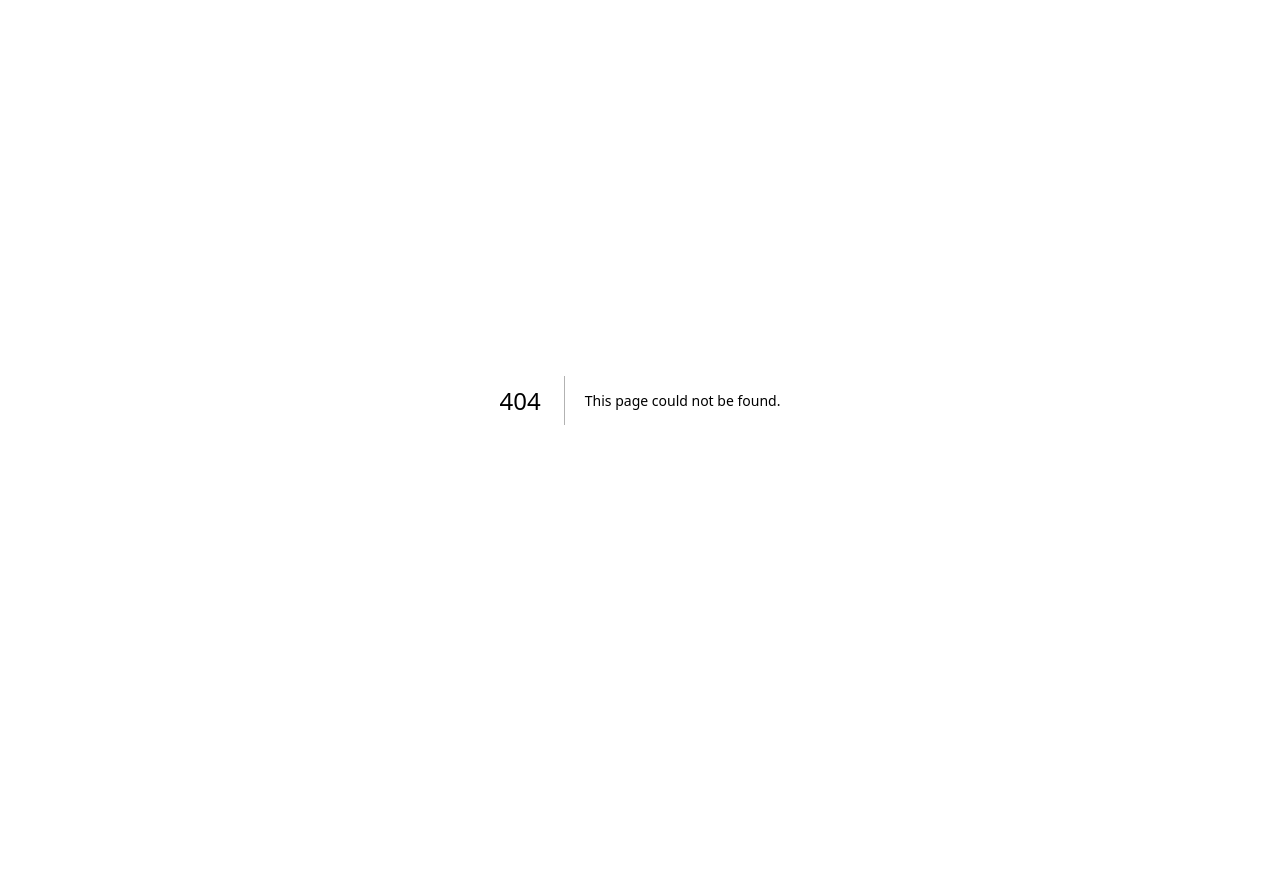
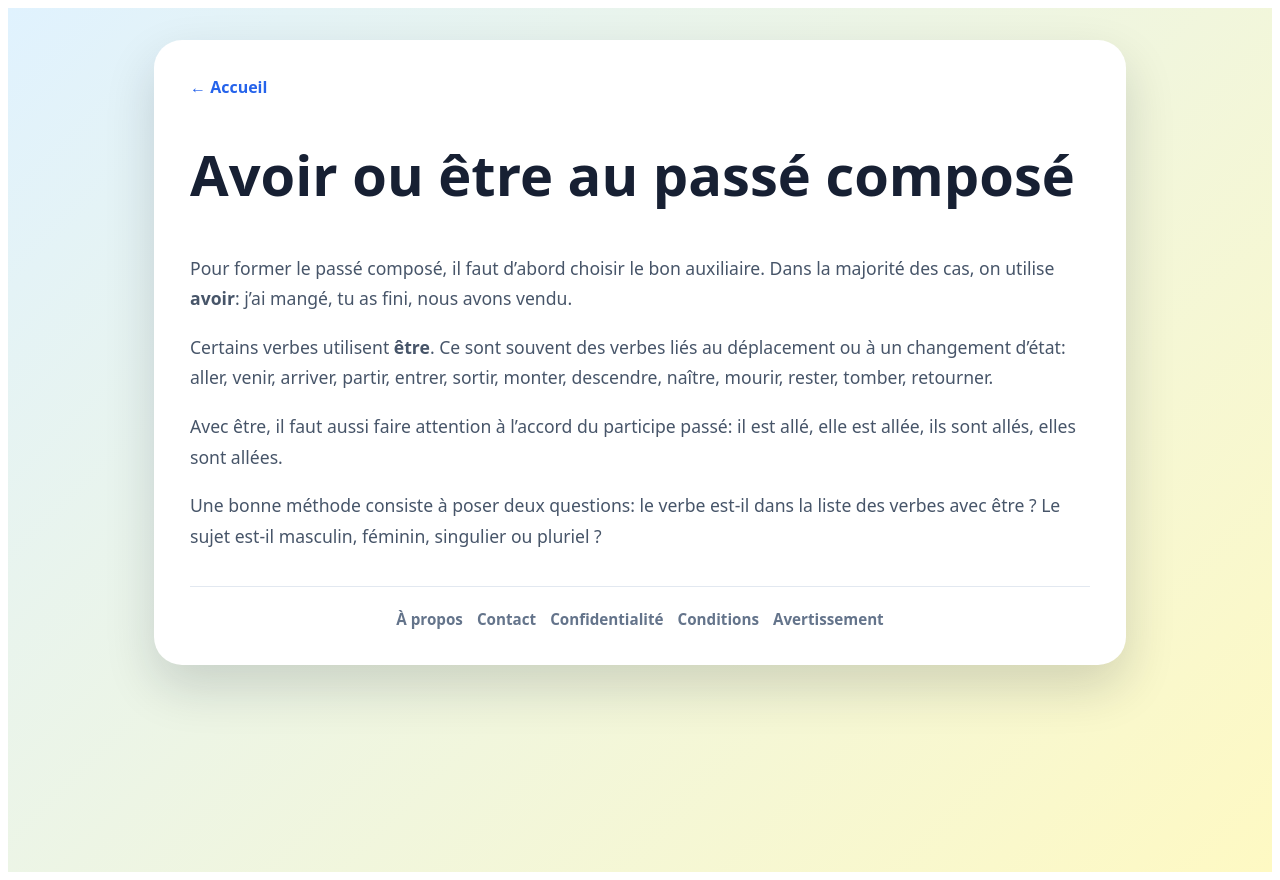
Before and after one commit to ossthun/machinepc, a Next.js app: page /avoir-ou-etre in a window 1280 px wide. Before the commit this address had no page. Before the commit the page ends 800 px from the top, so only its background shows below. Built offline with nearby package versions, Linux system fonts and the light colour scheme.

Commit message:
Add page for 'Avoir ou être' in passé composé

```diff
--- /dev/null
+++ b/pages/avoir-ou-etre.js
@@ -0,0 +1,28 @@
+import SiteLayout from "../components/SiteLayout";
+
+export default function Page() {
+  return (
+    <SiteLayout title="Avoir ou être au passé composé">
+      <p>
+        Pour former le passé composé, il faut d’abord choisir le bon auxiliaire.
+        Dans la majorité des cas, on utilise <strong>avoir</strong>: j’ai mangé,
+        tu as fini, nous avons vendu.
+      </p>
+      <p>
+        Certains verbes utilisent <strong>être</strong>. Ce sont souvent des
+        verbes liés au déplacement ou à un changement d’état: aller, venir,
+        arriver, partir, entrer, sortir, monter, descendre, naître, mourir,
+        rester, tomber, retourner.
+      </p>
+      <p>
+        Avec être, il faut aussi faire attention à l’accord du participe passé:
+        il est allé, elle est allée, ils sont allés, elles sont allées.
+      </p>
+      <p>
+        Une bonne méthode consiste à poser deux questions: le verbe est-il dans
+        la liste des verbes avec être ? Le sujet est-il masculin, féminin,
+        singulier ou pluriel ?
+      </p>
+    </SiteLayout>
+  );
+}
```
